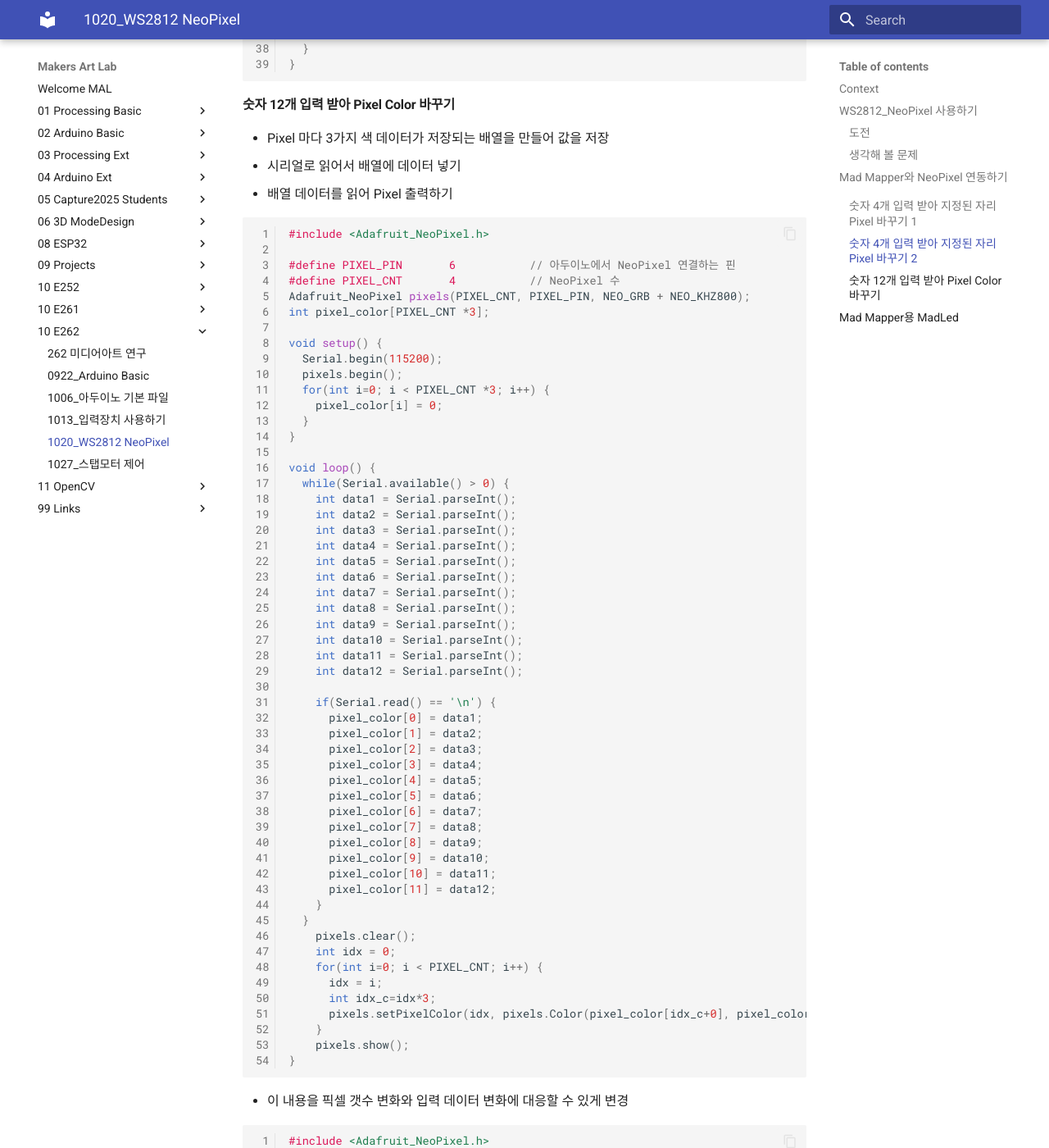
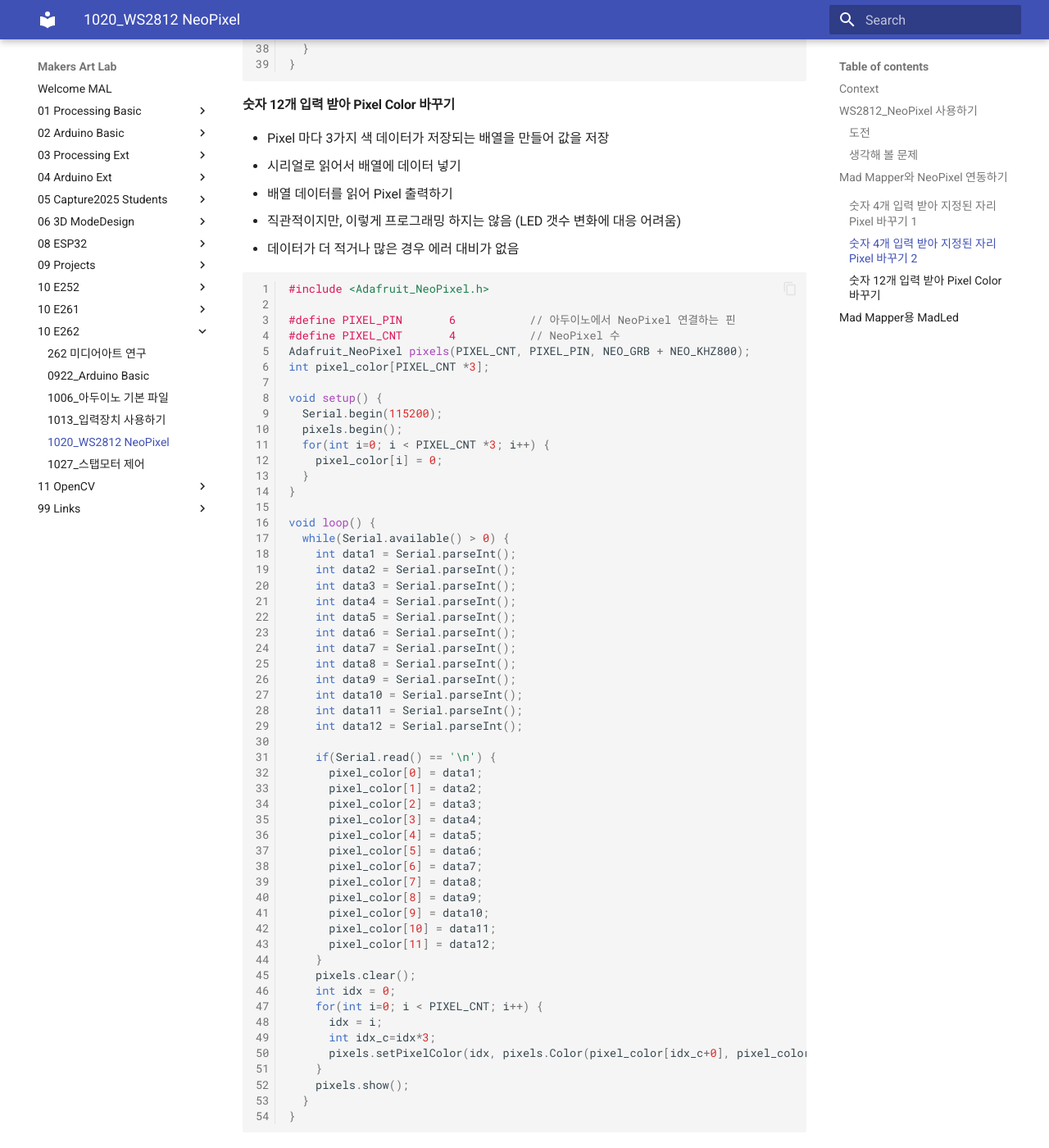
Before and after one commit to jonghoe9/makers-art-lab, an MkDocs documentation site: the page built from docs/10_E262/1020.md, in a window 1280 px wide and 1400 px high, scrolled down 3652 px. Shown: the whole window at 82% size. Built offline with MkDocs 1.6.1 and Material for MkDocs 9.7.7, drawn with Linux system fonts in a browser that asks for light colours.

Commit message:
1020 수정

````diff
--- a/docs/10_E262/1020.md
+++ b/docs/10_E262/1020.md
@@ -160,6 +160,8 @@ void loop() {
 * Pixel 마다 3가지 색 데이터가 저장되는 배열을 만들어 값을 저장
 * 시리얼로 읽어서 배열에 데이터 넣기
 * 배열 데이터를 읽어 Pixel 출력하기
+* 직관적이지만, 이렇게 프로그래밍 하지는 않음 (LED 갯수 변화에 대응 어려움)
+* 데이터가 더 적거나 많은 경우 에러 대비가 없음
 
 ```cpp linenums="1"
 #include <Adafruit_NeoPixel.h>
@@ -206,7 +208,6 @@ void loop() {
       pixel_color[10] = data11;
       pixel_color[11] = data12;
     }
-  }
     pixels.clear();
     int idx = 0;
     for(int i=0; i < PIXEL_CNT; i++) {
@@ -215,6 +216,7 @@ void loop() {
       pixels.setPixelColor(idx, pixels.Color(pixel_color[idx_c+0], pixel_color[idx_c+1], pixel_color[idx_c+2]));
     }
     pixels.show();
+  }
 }
 ```
 
````
